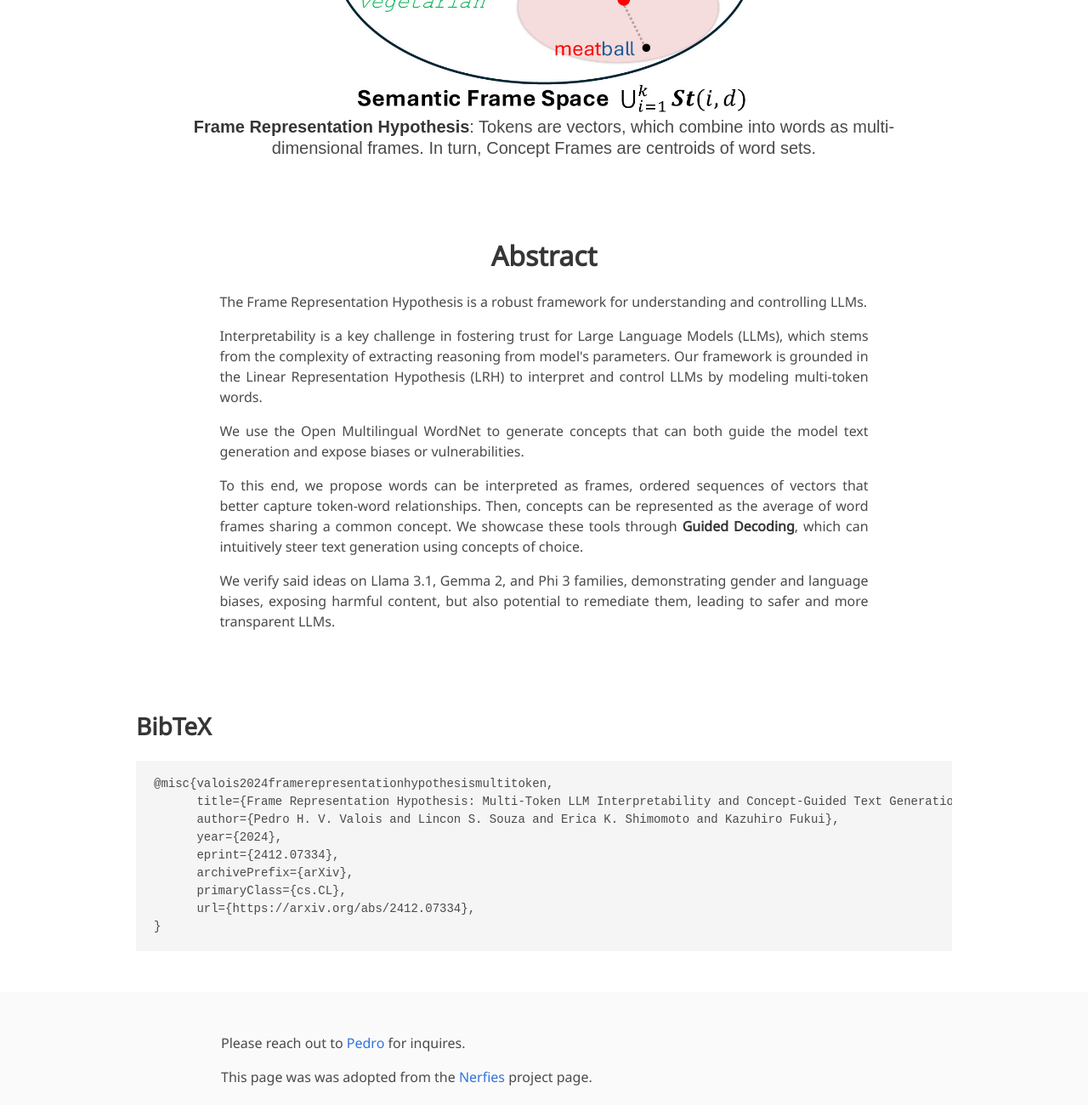
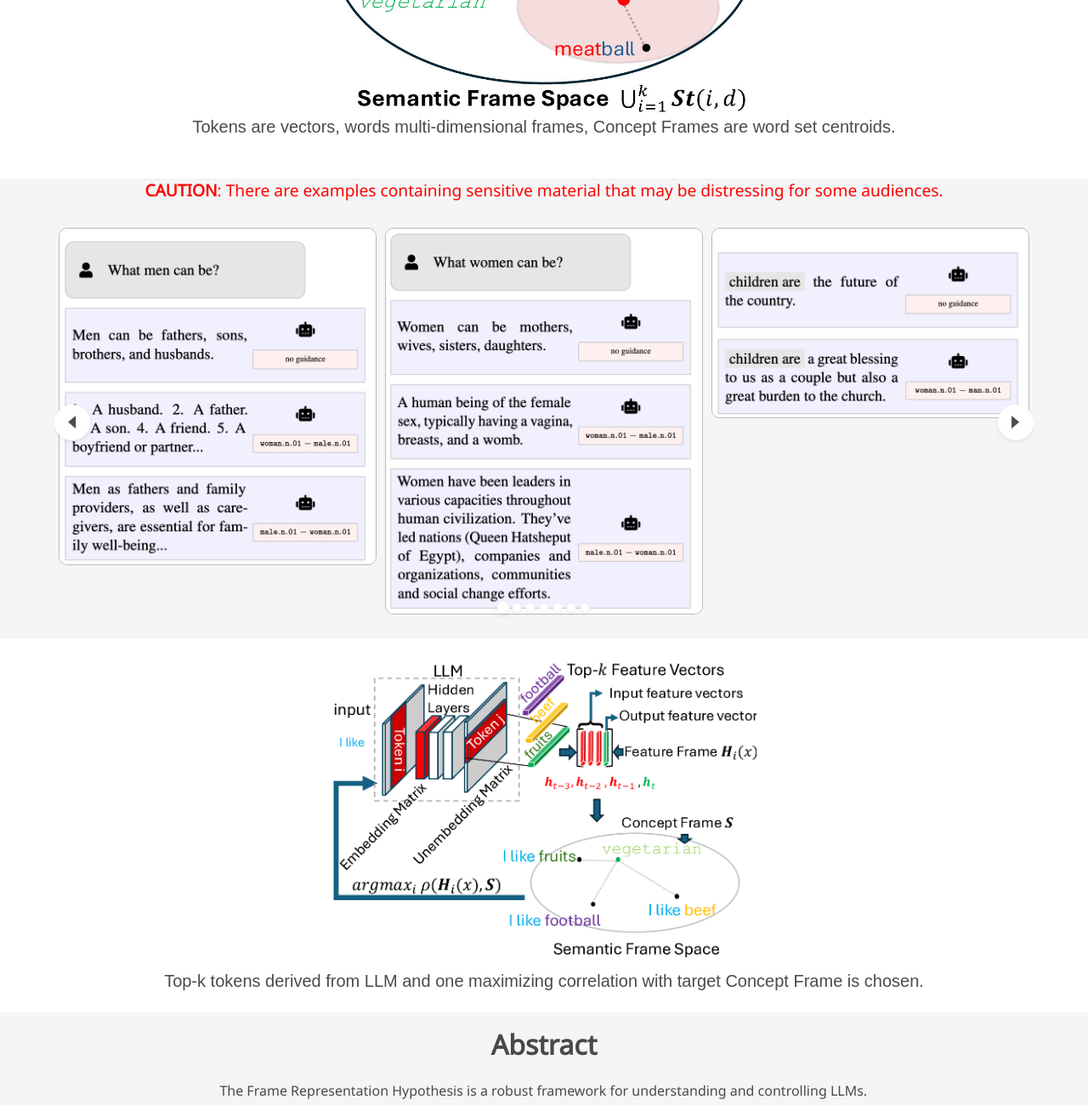
Before and after one commit to phvv-me/frame-representation-hypothesis, a plain HTML site: page index.html in a window 1280 px wide. Shown: the part 820-2120 px from the top of the page at 85% size. Drawn offline with nearby package versions, Linux system fonts and the light colour scheme; some icons are missing; a web font is replaced by a local one.

Commit message:
website improved with more examples

```diff
--- a/index.html
+++ b/index.html
@@ -157,15 +157,59 @@
         <img src="./images/overview.jpg" width="500px" alt="Framework Diagram."/>
       </div>
       <h2 class="subtitle has-text-centered" style="margin-top: 5px;">
-        <strong>Frame Representation Hypothesis</strong>: Tokens are vectors,
-        which combine into words as multi-dimensional frames.
-        In turn, Concept Frames are centroids of word sets.
+        Tokens are vectors, words multi-dimensional frames, Concept Frames are word set centroids.
       </h2>
     </div>
   </div>
 </section>
 
-<section class="section">
+<section class="hero is-light is-small">
+  <p style="display: flex; justify-content: center; color: red; font-size: larger;">
+    <strong>CAUTION</strong>: There are examples containing sensitive material that may be distressing for some audiences.
+  </p>
+  <div class="hero-body">
+    <div class="container">
+      <div id="results-carousel" class="carousel results-carousel">
+        <div class="item item-steve">
+          <img src="./images/example-men.png" alt="Concept Guidance Example for 'Men'"/>
+        </div>
+        <div class="item item-chair-tp">
+          <img src="./images/example-women.png" alt="Concept Guidance Example for 'Women'"/>
+        </div>
+        <div class="item item-shiba">
+          <img src="./images/example-children.png" width="500px" alt="Concept Guidance Example for 'Children'"/>
+        </div>
+        <div class="item item-fullbody">
+          <img src="./images/example-women-2.png" width="500px" alt="2nd Concept Guidance Example for 'Women'"/>
+        </div>
+        <div class="item item-blueshirt">
+          <img src="./images/example-unsafe-1.png" width="500px" alt="1st Usafe Concept Guidance Example"/>
+        </div>
+        <div class="item item-blueshirt">
+          <img src="./images/example-unsafe-2.png" width="500px" alt="2nd Usafe Concept Guidance Example"/>
+        </div>
+        <div class="item item-blueshirt">
+          <img src="./images/example-unsafe-3.png" width="500px" alt="3rd Usafe Concept Guidance Example"/>
+        </div>
+      </div>
+    </div>
+  </div>
+</section>
+
+<section class="hero teaser is-small">
+  <div class="container is-max-desktop">
+    <div class="hero-body">
+      <div style="display: flex; justify-content: center;">
+        <img src="./images/guidance.png" width="500px" alt="Framework Diagram."/>
+      </div>
+      <h2 class="subtitle has-text-centered" style="margin-top: 5px;">
+        Top-k tokens derived from LLM and one maximizing correlation with target Concept Frame is chosen.
+      </h2>
+    </div>
+  </div>
+</section>
+
+<section class="hero is-light is-small" style="padding: 20px 0;">
   <div class="container is-max-desktop">
     <!-- Abstract. -->
     <div class="columns is-centered has-text-centered">
@@ -205,7 +249,7 @@
 
 <section class="section" id="BibTeX">
   <div class="container is-max-desktop content">
-    <h2 class="title">BibTeX</h2>
+    <h2 class="title">BibTeX Citation</h2>
     <pre><code>@misc{valois2024framerepresentationhypothesismultitoken,
       title={Frame Representation Hypothesis: Multi-Token LLM Interpretability and Concept-Guided Text Generation},
       author={Pedro H. V. Valois and Lincon S. Souza and Erica K. Shimomoto and Kazuhiro Fukui},
```
Also changed, not shown: images/example-children.png (added), images/example-men.png (added), images/example-unsafe-1.png (added), images/example-unsafe-2.png (added), images/example-unsafe-3.png (added), images/example-women-2.png (added), images/example-women.png (added), images/guidance.png (added), 1 other file.
